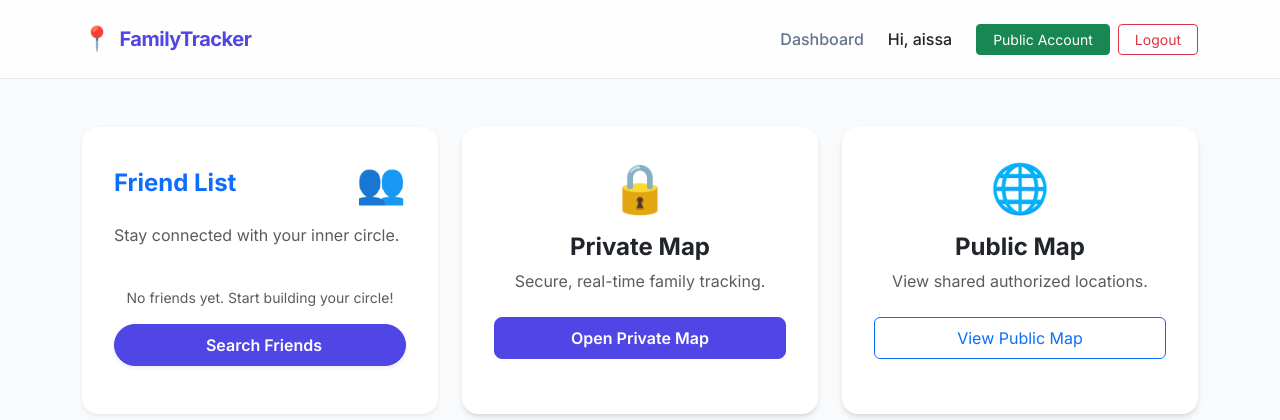
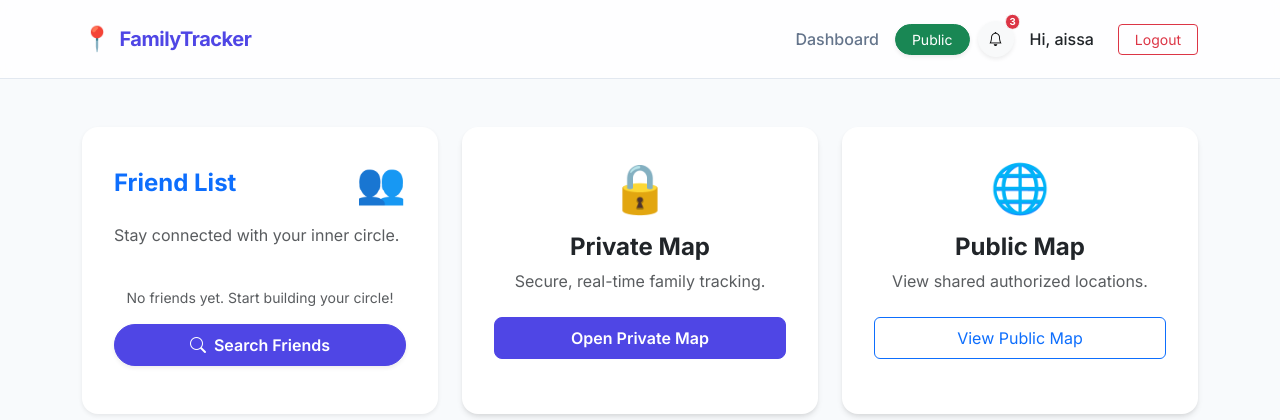
Before and after one commit to aissaadib/The-Family-Tracker, a Flask app: page / in a window 1280 px wide. Shown: the top 420 px of the page. Run offline with Flask 3, Linux system fonts and the light colour scheme; a user stored in the database is signed in; data comes from the database, SQL or seed files in the repository.

Commit message:
Add a notification button to the top navigation bar
Adds a new notification button with a badge to the layout.html template, alongside Bootstrap Icons for styling.

Replit-Commit-Author: Agent
Replit-Commit-Session-Id: 83688bf2-bf50-442c-a751-3c6c5a0925b3
Replit-Commit-Checkpoint-Type: full_checkpoint
Replit-Commit-Event-Id: 043ab586-740c-4863-809d-dc97139ec852
Replit-Commit-Screenshot-Url: https://storage.googleapis.com/screenshot-production-us-central1/d1154a1c-a081-45f6-b8ea-a33a7577a78f/83688bf2-bf50-442c-a751-3c6c5a0925b3/hDcX7wv
Replit-Helium-Checkpoint-Created: true

```diff
--- a/templates/layout.html
+++ b/templates/layout.html
@@ -6,6 +6,7 @@
     <title>Family Tracker</title>
     <link href="https://fonts.googleapis.com/css2?family=Inter:wght@400;500;600;700&display=swap" rel="stylesheet">
     <link href="https://cdn.jsdelivr.net/npm/bootstrap@5.3.0/dist/css/bootstrap.min.css" rel="stylesheet">
+    <link rel="stylesheet" href="https://cdn.jsdelivr.net/npm/bootstrap-icons@1.11.1/font/bootstrap-icons.css">
     <style>
         :root {
             --primary-color: #4f46e5;
@@ -79,20 +80,28 @@
                 <ul class="navbar-nav ms-auto align-items-center">
                     {% if session.get("user_id") %}
                         <li class="nav-item px-2"><a class="nav-link" href="/">Dashboard</a></li>
+                        <!-- VISIBILITY TOGGLE BUTTON -->
+                        <li class="nav-item me-2">
+                            <form action="/toggle-visibility" method="post" class="d-inline">
+                                <button type="submit" class="btn {% if session.get('vis') %}btn-success{% else %}btn-secondary{% endif %} btn-sm px-3 rounded-pill shadow-sm">
+                                    {% if session.get('vis') %}Public{% else %}Private{% endif %}
+                                </button>
+                            </form>
+                        </li>
+                        <!-- NOTIFICATION BUTTON -->
+                        <li class="nav-item me-2">
+                            <button type="button" class="btn btn-light btn-sm position-relative rounded-circle p-2 shadow-sm" style="width: 36px; height: 36px; display: flex; align-items: center; justify-content: center;">
+                                <i class="bi bi-bell"></i>
+                                <span class="position-absolute top-0 start-100 translate-middle badge rounded-pill bg-danger border border-light" style="font-size: 0.6rem; padding: 0.25em 0.4em;">
+                                    3
+                                </span>
+                            </button>
+                        </li>
                         <li class="nav-item px-2">
                             <span class="navbar-text fw-medium text-dark me-3">
                                 Hi, {{ session["username"] }}
                             </span>
                         </li>
-                        <!-- VISIBILITY TOGGLE BUTTON -->
-                        <li class="nav-item me-2">
-                            <form action="/toggle-visibility" method="post" class="d-inline">
-                                <button type="submit" class="btn {% if session.get('vis') %}btn-success{% else %}btn-secondary{% endif %} btn-sm px-3">
-                                    {% if session.get('vis') %}Public Account{% else %}Private Account{% endif %}
-                                </button>
-                            </form>
-                        </li>
-                        <!-- END TOGGLE BUTTON -->
                         <li class="nav-item"><a class="btn btn-outline-danger btn-sm px-3" href="/logout">Logout</a></li>
                     {% else %}
                         <li class="nav-item px-2"><a class="nav-link" href="/login">Login</a></li>
```
Also changed, not shown: 1 other file.
